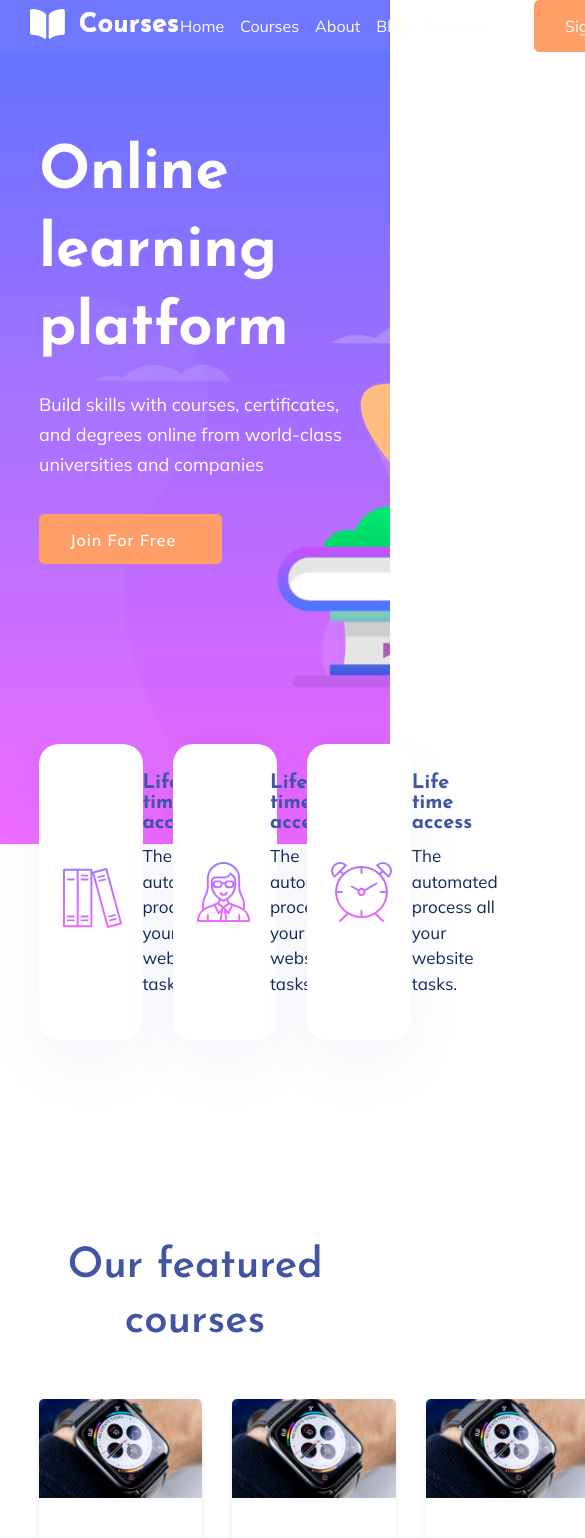
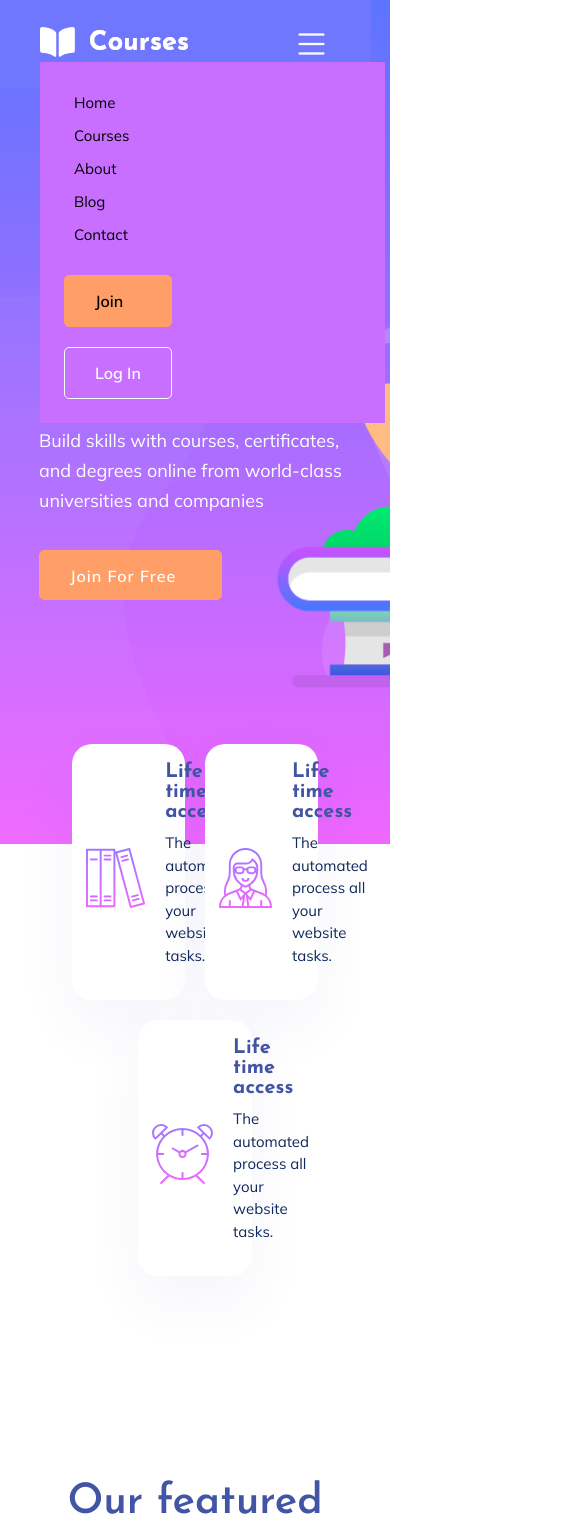
Before and after one commit to carissaayo/course-landing-page-clone, a React (Create React App) app: page / in a window 390 px wide. Shown: the top 1538 px of the page, 585 px wide, since content can reach past the window. Built offline with nearby package versions, Linux system fonts and the light colour scheme.

Commit message:
done with the subjects mobile styles

```diff
--- a/src/App.css
+++ b/src/App.css
@@ -90,4 +90,5 @@ li{
 .section{
     height: calc(100vh - 250px);
 width: 100vw;
+margin-bottom: 50px;
 }
--- a/src/components/About/About.js
+++ b/src/components/About/About.js
@@ -1,6 +1,6 @@
-import React from 'react'
+import React from "react";
 import "./About.css";
-import rightIcon from "../../assets/img/right-icon.svg"
+import rightIcon from "../../assets/img/right-icon.svg";
 const About = () => {
   return (
     <section className="about flex section">
@@ -69,12 +69,15 @@ const About = () => {
           allowfullscreen
           title="video"
         />{" "} */}
+        <div>
+
         <a href="https://www.youtube.com/watch?v=up68UAfH0d0">
           <i class="bi bi-play-circle-fill"></i>
         </a>
+        </div>
       </div>
     </section>
   );
-}
+};
 
-export default About
+export default About;
--- a/src/components/Course/Course.css
+++ b/src/components/Course/Course.css
@@ -1,4 +1,14 @@
 .courses-con{
     gap:30px;
 
+
 }
+
+
+@media screen and (max-width: 990px) {
+  .courses-con{
+  flex-wrap: wrap;
+    max-width: 720px;
+  }
+
+}
--- a/src/components/CourseCard/CourseCard.css
+++ b/src/components/CourseCard/CourseCard.css
@@ -1,7 +1,6 @@
 .card{
     border-radius: 10px;
     box-shadow: 0px 6px 6px 0px rgb(2 25 65 / 8%);
-    /* width:30% */
 }
 
 .card__img-con img{
@@ -54,3 +53,10 @@ font-size: 0.75rem;
     display: block;
     padding: 17px 42px;
 }
+
+
+@media screen and (max-width: 990px) {
+  .card{
+    width: 45%;
+  }
+}
--- a/src/components/Experts/Experts.css
+++ b/src/components/Experts/Experts.css
@@ -5,8 +5,9 @@ flex-wrap: wrap;
 }
 
 .experts-con{
-    width: 70%;
-    gap:20px
+    /* width: 90%; */
+    gap:20px;
+    justify-content: space-evenly;
 }
 
 .experts-con h5 a{
--- a/src/components/Experts/Experts.js
+++ b/src/components/Experts/Experts.js
@@ -44,7 +44,7 @@ const Experts = () => {
           </h5>
           <p>The Automated process all your website tasks</p>
         </div>
-        <div className="single-expert">
+        {/* <div className="single-expert">
           <div className="expert-img-con">
             <img src={teamImg1} alt="" />
           </div>
@@ -52,7 +52,7 @@ const Experts = () => {
             <a href="#">Mr. Urela</a>
           </h5>
           <p>The Automated process all your website tasks</p>
-        </div>
+        </div> */}
       </div>
     </section>
   );
--- a/src/components/Navbar/Navbar.css
+++ b/src/components/Navbar/Navbar.css
@@ -1,133 +1,102 @@
-/* has a class of flex applied */
-.nav{
+.nav {
   background-color: var(--blue);
-    padding: 0px 30px;
+  padding: 20px 30px;
   height: --nav-height;
   width: 100vw;
 }
 
-
-.logo-con{
+.logo-con {
   flex: 1;
 }
 
-.nav-con{
+.nav-con {
   flex: 1;
   margin-right: 20px;
 }
 
-.nav__links{
-    width:60%;
+.nav__links {
+  width: 60%;
 }
 
-.sign-con{
-    width:30%;
+.sign-con {
+  width: 30%;
   height: 100%;
   padding-right: 30px;
   gap: 20px;
-
 }
-.sign-con li{
+.sign-con li {
   height: 100%;
-    width:100%;
+  width: 100%;
   position: relative;
 }
 
-.sign-con li a{
-    width:108px;
-    height:52px;
+.sign-con li a {
+  width: 108px;
+  height: 52px;
   padding: 15px 30px;
   border-radius: 5px;
-    border:1px solid var(--header-color);
-
-    transition: background-color .2s linear ;
-
+  border: 1px solid var(--header-color);
+  font-weight: 600;
+  font-size: 1rem;
+  transition: background-color 0.2s linear;
 }
 
-.sign-con li:first-child a,.sign-con li:last-child a:hover{
-    background-color:var(--button-color);
+.sign-con li:first-child a,
+.sign-con li:last-child a:hover {
+  background-color: var(--button-color);
   border: 1px solid var(--button-color);
-    transition: background-color .2s ease-in-out ;
-
-
+  transition: background-color 0.2s ease-in-out;
 }
 
-.sign-con li:first-child a:hover{
-    background-color: #AE59FF;
-    border: #AE59FF;
+.sign-con li:first-child a:hover {
+  background-color: #ae59ff;
+  border: #ae59ff;
 }
 
-
-
-/* .sign-con li:first-child a::after{
-   content: "";
-   display: inline-block;
-   position: absolute;
-   top:0;
-   left:0;
-   text-align: center;
-    padding: 15px 0px;
-
-    background-color: #AE59FF;
-    height:52px;
-    z-index: 4;
-    color: white;
-    width:1px;
-    transition: width 2s ease-in-out, padding 2s ease-in-out;
-
+.mobile-nav {
+  font-size: 38px;
+  display: none;
 }
 
-.sign-con li:first-child a:hover::after{
-   content: "   Sign";
-animation: btn-bg 1s linear ;
-width: 108px;
-padding: 15px 30px;
-
-
+@media screen and (max-width: 1370px) {
+  .nav {
+    max-width: 95%;
+    padding: 20px 40px;
+  }
 }
 
-@keyframes btn-bg {
-    0% {
-       width:0px;
-    }
-    10%{
-        width:20px;
-
-    }
-    20%{
-        width:30px;
-    }
-    30%{
-        width:40px;
-    }
-    40%{
-        width:50px;
-    }
-    50% {
-      width: 60px;
-
-    }
-    60% {
-      width: 70px;
-    }
-    70% {
-      width: 80px;
+@media screen and (max-width: 990px) {
+  .nav {
+    max-width: 95%;
+    padding: 20px 40px;
+    position: relative;
   }
 
-    80% {
-      width: 90px;
+  .show-nav {
+    display: block;
+    opacity: 10;
   }
-    85% {
-      width: 80px;
+  .nav-con,
+  .nav__links,
+  .sign-con {
+    flex-direction: column;
+    align-items: flex-start;
+    padding: 12px;
   }
-    90% {
-              width:90px
+  .nav-con {
+    position: absolute;
+    top: 62px;
+    width: 93%;
+    background-color: #c86fff;
+    padding: 12px;
   }
 
-    95% {
-              width: 100px;
+  .nav__links li a{
+      font-size: 15px;
+    padding: 7px 10px;
+    color:#000;
   }
-    100% {
-              width: 108px;
+  .sign-con li:first-child a{
+    color:#000
   }
-} */
+}
--- a/src/components/Navbar/Navbar.js
+++ b/src/components/Navbar/Navbar.js
@@ -1,14 +1,14 @@
-import React from "react";
+import {useState} from "react";
 import logo from "../../assets/img/logo.png";
 import "./Navbar.css";
 
 const Navbar = () => {
+  const [open, setOpen] = useState(false)
   return (
     <section className="nav flex">
       <div className="logo-con">
         <a href="#">
-        <img src={logo} alt="logo" />
-
+          <img src={logo} alt="logo" />
         </a>
       </div>
       <nav className="nav-con flex">
@@ -31,13 +31,16 @@ const Navbar = () => {
         </ul>
         <ul className="sign-con flex">
           <li>
-            <a href="#">Sign</a>
+            <a href="#">Join</a>
           </li>
           <li>
             <a href="#">Log In</a>
           </li>
         </ul>
       </nav>
+        <div className="mobile-nav show-nav" onClick={()=>setOpen(!open)}>
+          <i class="bi bi-list"></i>
+        </div>
     </section>
   );
 };
--- a/src/components/Services/Services.css
+++ b/src/components/Services/Services.css
@@ -6,11 +6,12 @@
     color:var(---services-font-color);
   padding: 0 10%;
 
+
 }
 
 .service-top-con {
   position: relative;
-  gap: 30px;
+  gap: 20px;
   top:-100px;
 }
 .service-item {
@@ -20,12 +21,16 @@
   background: #fff;
   padding: 29px 24px;
     gap:20px;
-    max-width: 33.33%;
+    max-width: 33%;
 }
 
 .service-item__img-con{
          position: relative;
     top: 8px;
+}
+
+.service-item div{
+
 }
 
 .service-item h3 {
@@ -50,3 +55,66 @@
     line-height: 1.3;
     margin-bottom: 50px;
 }
+
+@media screen and (max-width: 1330px) {
+ .services {
+
+
+  padding: 0 6%;
+
+
+}
+  .service-item{
+    width: 370px;
+
+  }
+}
+
+
+@media screen and (max-width: 1200px) {
+
+
+  .service-item p{
+    font-size: 0.9375rem;
+
+  }
+}
+
+@media screen and (max-width: 1040px) {
+ .services {
+
+
+  padding: 0 6%;
+
+
+}
+  .service-item{
+    width: 300px;
+    padding: 18px 14px;
+
+  }
+
+  .service-item p{
+    font-size: 0.9375rem;
+
+  }
+}
+
+
+
+@media screen and (max-width: 990px) {
+  .service-top-con{
+  flex-wrap: wrap;
+  justify-content:center;
+    /* max-width: 720px; */
+  }
+  .service-item{
+    width: 50%;
+    /* width: 300px; */
+
+  }
+  .right{
+    align-self: center;
+    margin: 0 auto;
+  }
+}
--- a/src/components/Services/Services.js
+++ b/src/components/Services/Services.js
@@ -12,7 +12,7 @@ const Services = () => {
   return (
     <section className="services">
       <div className="service-top-con flex">
-        <div className="service-item flex">
+        <div className="service-item flex left">
           <div className="service-item__img-con">
             <img src={icon1} alt="icon" />
           </div>
@@ -23,16 +23,22 @@ const Services = () => {
           </div>
         </div>
 
-        <div className="service-item flex">
-          <img src={icon2} alt="icon" />
+        <div className="service-item flex center">
+          <div className="service-item__img-con">
+            <img src={icon2} alt="icon" />
+          </div>
+
           <div>
             <h3>Life time access</h3>
             <p>The automated process all your website tasks.</p>
           </div>
         </div>
 
-        <div className="service-item flex">
-          <img src={icon3} alt="icon" />
+        <div className="service-item flex right">
+          <div className="service-item__img-con">
+            <img src={icon3} alt="icon" />
+          </div>
+
           <div>
             <h3>Life time access</h3>
             <p>The automated process all your website tasks.</p>
--- a/src/components/Subjects/Subjects.css
+++ b/src/components/Subjects/Subjects.css
@@ -75,3 +75,108 @@
     font-weight: 500;
 
 }
+
+
+@media screen and (max-width: 1370px) {
+
+.subjects-con {
+  grid-template-columns: repeat(4, 270px);
+  padding: 40px 6%;
+  column-gap:20px
+}
+}
+
+
+
+@media screen and (max-width: 1270px) {
+   .subjects{
+  margin-top: 100px;
+   }
+.subjects-con {
+    padding: 40px 3%;
+}
+}
+
+
+@media screen and (max-width: 1200px) {
+.subjects-con {
+  grid-template-columns: repeat(4, 210px);
+  column-gap:30px;
+  padding: 40px 6%;
+}
+.single_subject{
+    width: 210px;
+    height:110px;
+}
+
+.single_subject img{
+    height: 110px;
+}
+}
+
+
+
+@media screen and (max-width: 1030px) {
+.subjects-con {
+  padding: 40px 4%;
+}
+}
+
+
+@media screen and (max-width: 990px) {
+    .subjects{
+        height: fit-content;
+        padding-bottom: 20px;
+    }
+
+.subjects-con {
+  grid-template-columns: repeat(3, 210px);
+  padding: 40px 15%;
+  gap: 20px;
+}
+.single_subject{
+    width: 210px;
+    height:110px;
+}
+
+.single_subject img{
+    height: 110px;
+}
+}
+
+@media screen and (max-width: 760px) {
+
+.subjects-con {
+  grid-template-columns: repeat(2, 270px);
+  padding: 40px 8%;
+  gap: 20px;
+}
+.single_subject{
+    width: 270px;
+    height:160px;
+}
+
+.single_subject img{
+    height: 160px;
+}
+
+}
+
+
+@media screen and (max-width: 600px) {
+
+.subjects-con {
+  grid-template-columns: repeat(1, 1fr);
+  padding: 40px 5%;
+  gap: 20px;
+}
+.single_subject{
+    width: 100%;
+    height:100%;
+}
+
+.single_subject img{
+    height: 100%;
+}
+
+}
```
Also changed, not shown: src/components/About/About.css (+39 -15 lines). Lines whose indentation alone changed are shown as unchanged.
